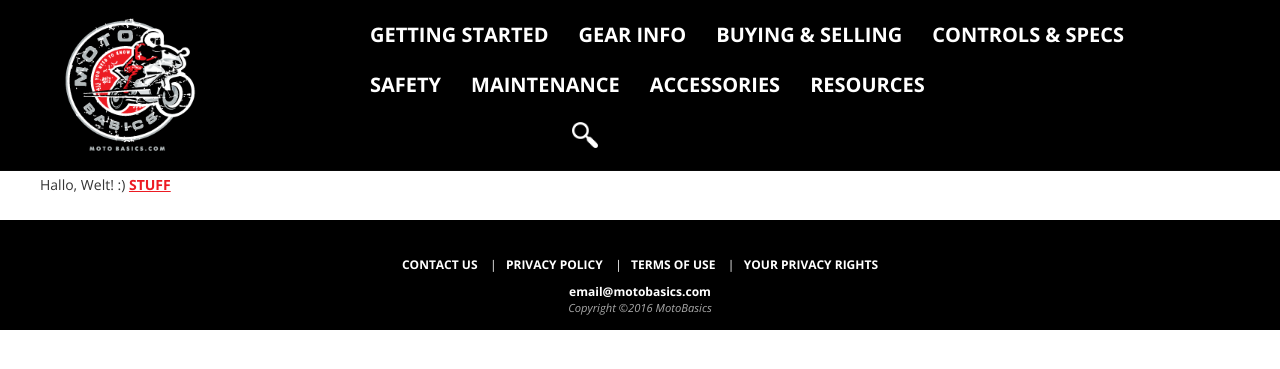
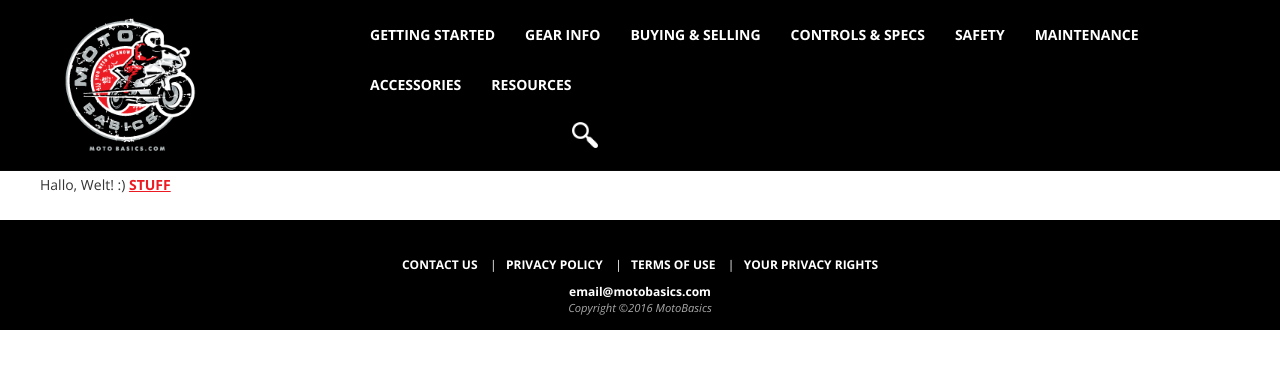
Before and after one commit to KushBasics/kushbasics.github.io, a Jekyll site: the page built from index.html, in a window 1280 px wide. Shown: the top 369 px of the page. Built offline with Jekyll 4.4.1, drawn with Linux system fonts in a browser that asks for light colours.

Commit message:
changes to css

```diff
--- a/CSS/motobasics.css
+++ b/CSS/motobasics.css
@@ -113,7 +113,7 @@ hr {
 }
 
 .dropdown {
-	font-size: 20px;
+	font-size: 14px;
 	padding: 0;
 	font-weight: bold;
 }
```
